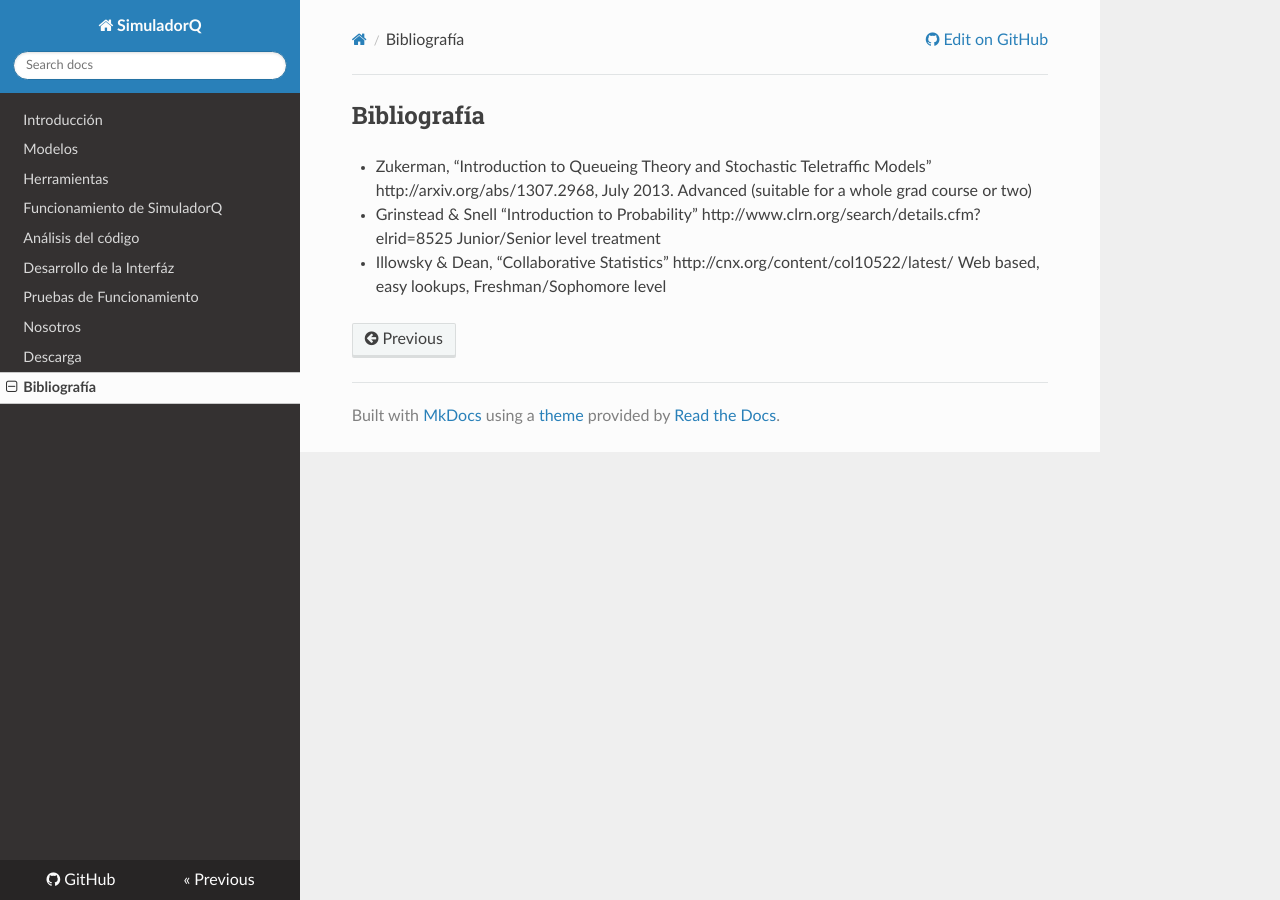
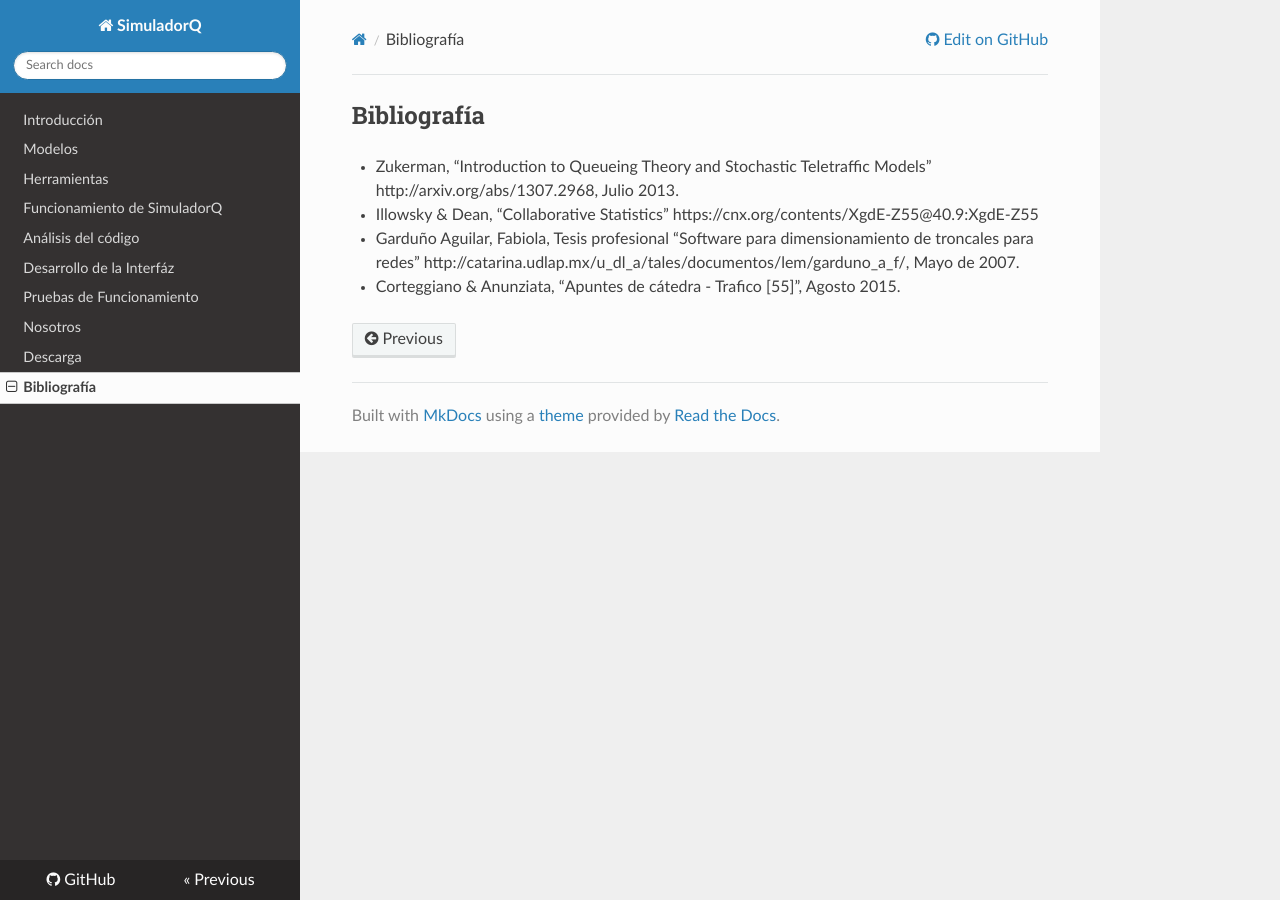
Before and after one commit to m-ibarra-arg/trafico, an MkDocs documentation site: the page built from docs/Bibliografia.md, in a window 1280 px wide. Built offline with MkDocs 1.6.1, drawn with Linux system fonts in a browser that asks for light colours; nearby versions of some CDN libraries; old or Windows-style settings are respelled for this version of MkDocs.

Commit message:
Uploaded by https://stackedit.io/

```diff
--- a/docs/Bibliografia.md
+++ b/docs/Bibliografia.md
@@ -1,10 +1,10 @@
 ## Bibliografía
 
-- Zukerman, "Introduction to Queueing Theory and Stochastic Teletraffic Models" http://arxiv.org/abs/1307.2968, July 2013. Advanced (suitable for a whole grad course or two)
-- Grinstead & Snell "Introduction to Probability" http://www.clrn.org/search/details.cfm?elrid=8525 Junior/Senior level treatment
-- Illowsky & Dean, "Collaborative Statistics" http://cnx.org/content/col10522/latest/ Web based, easy lookups, Freshman/Sophomore level
-
+- Zukerman, "Introduction to Queueing Theory and Stochastic Teletraffic Models" http://arxiv.org/abs/1307.2968, Julio 2013.
+- Illowsky & Dean, "Collaborative Statistics" https://cnx.org/contents/XgdE-Z55@40.9:XgdE-Z55
+- Garduño Aguilar, Fabiola, Tesis profesional "Software para dimensionamiento de troncales para redes" http://catarina.udlap.mx/u_dl_a/tales/documentos/lem/garduno_a_f/, Mayo de 2007.
+- Corteggiano & Anunziata, "Apuntes de cátedra - Trafico [55]", Agosto 2015.
 
 <!--stackedit_data:
-eyJoaXN0b3J5IjpbMTI2NzA4NzU0MV19
+eyJoaXN0b3J5IjpbMTUxNTYxMTk0XX0=
 -->
```
